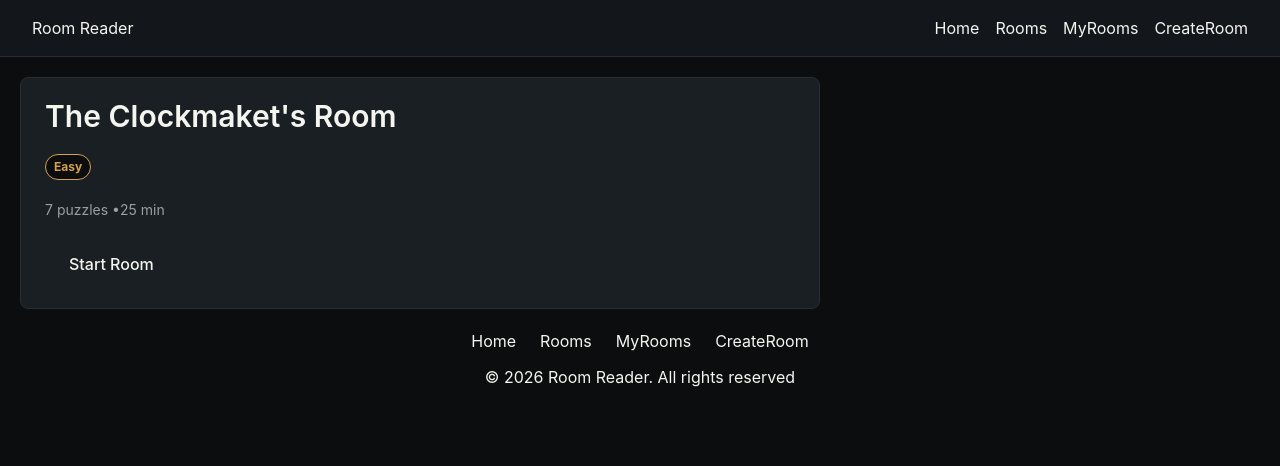
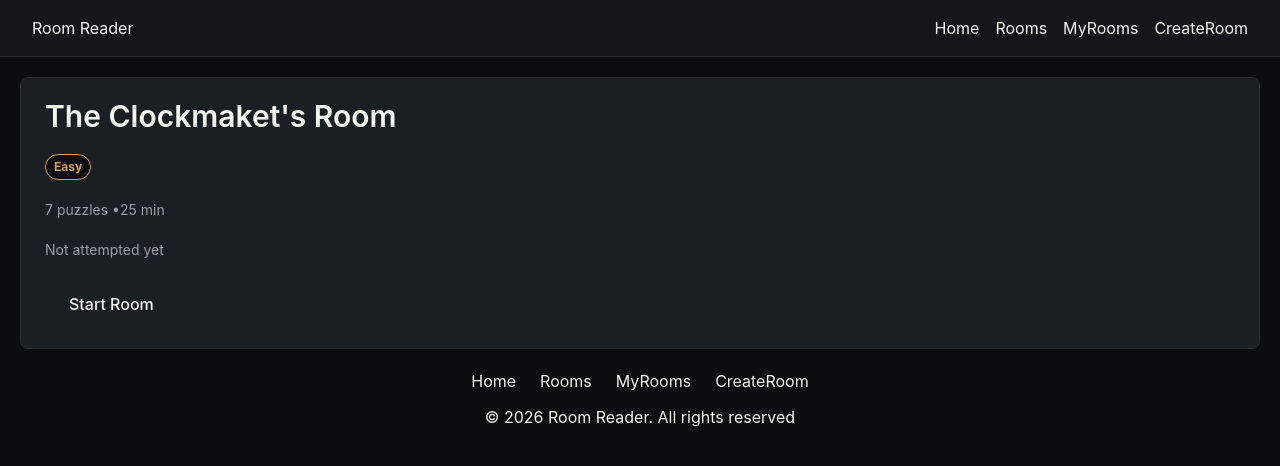
Before and after one commit to gouravasija16/room-reader, a React (Vite) app: page /rooms/room-1 in a window 1280 px wide. Shown: the top 466 px of the page. Built offline with nearby package versions, Linux system fonts and the light colour scheme.

Commit message:
add bestTime functionality

```diff
--- a/src/components/home/FeaturedRooms.jsx
+++ b/src/components/home/FeaturedRooms.jsx
@@ -1,12 +1,14 @@
 import { sampleRooms } from "../../data/sampleRooms";
 import Button from "../shared/Button";
 import RoomGrid from "../shared/RoomGrid";
+import { useNavigate } from "react-router-dom";
 export default function FeaturedRooms() {
+  const navigate=useNavigate()
   return (
     <section className="flex flex-col gap-4 py-7 px-6 max-w-7xl mx-auto  ">
     <div className="flex justify-between">
          <h2 className="text-2xl font-semibold text-text">Featured Rooms</h2>
-         <Button variant="text">
+         <Button variant="text" onClick={()=>navigate("/rooms")}>
            View All
          </Button>
     </div>
--- a/src/components/pages/Gameplay.jsx
+++ b/src/components/pages/Gameplay.jsx
@@ -3,7 +3,6 @@ import { sampleRooms } from "../../data/sampleRooms"
 import { useEffect, useState } from "react"
 import Button from "../shared/Button"
 import useTimer from "../shared/useTimer"
-
 export default function Gameplay() {
   const navigate = useNavigate()
   const { roomId } = useParams()
@@ -16,14 +15,13 @@ export default function Gameplay() {
 
   const currentPuzzle = room.puzzles[currentIndex]
   const isEscape = currentIndex >= room.puzzles.length
-  const time = useTimer(!isEscape)
+  const { formatted: time ,seconds } = useTimer(!isEscape)
 
   function HandleAnswer(e) {
     e.preventDefault()
     console.log(answer, currentPuzzle.answer)
     const isCorrect = answer.toLowerCase().trim() === currentPuzzle?.answer.toLowerCase().trim()
     console.log(isCorrect)
-
     if (isCorrect) {
       console.log("Advancing")
       setCurrentIndex((prev) => prev + 1)
@@ -44,13 +42,14 @@ export default function Gameplay() {
       navigate(`/rooms/${roomId}/results`, {
         state: {
           time,
+          seconds,
           isEscape,
           puzzleCount: room.puzzles.length,
           Count: count,
         },
       })
     }
-  }, [isEscape, navigate, roomId, count, room.puzzles.length, time])
+  }, [isEscape, navigate, roomId, count, room.puzzles.length, time,seconds])
 
   return (
     <div className="bg-elevated px-6 py-7 border border-border rounded-2xl m-8 ">
--- a/src/components/pages/Results.jsx
+++ b/src/components/pages/Results.jsx
@@ -1,10 +1,14 @@
 import Confetti from "react-confetti"
 import { useLocation,useParams,useNavigate } from "react-router-dom"
 import Button from "../shared/Button"
+import useLocalStorage from "../shared/useLocalStorage"
+import { useEffect } from "react"
+import formatTime from "../../utils/formatTime"
 export default function Results(){
     const {roomId}=useParams()
     const location=useLocation()
-    const {time,puzzleCount,Count}=location.state
+    const [bestTime,setBestTime]=useLocalStorage(`best-time-${roomId}`,null)
+    const {time,puzzleCount,Count,seconds}=location.state
     const navigate=useNavigate()
     function handlePlayAgain(){
         navigate(`/rooms/${roomId}`)
@@ -12,6 +16,14 @@ export default function Results(){
     function handleBrowseRooms(){
         navigate(`/rooms`)
     }
+    useEffect(()=>{
+        console.log("checking:",seconds,bestTime)
+        if(bestTime===null || seconds < bestTime){
+            console.log("saving new best time:",seconds)
+            setBestTime(seconds)
+        }
+
+    },[])
     return(
         <section className="flex flex-col justify-center items-center min-h-screen  tracking-wider">
            <h2 className="text-3xl font-bold text-accent tracking-wide font-sans text-center my-1">You Escaped! 🎉 </h2>
@@ -19,6 +31,7 @@ export default function Results(){
            <Confetti width={window.innerWidth} height={window.innerHeight} />
               <h3 className="text-sm text-muted">Your Time</h3>
               <p className="text-accent text-4xl font-bold" >{time}</p>
+              {bestTime && <p className="text-muted text-sm ">Best Time: {formatTime(bestTime)}</p>}
             <div className="flex gap-6 my-3">
                <p className="bg-surface border  border-transparent rounded-lg px-4 py-2 text-lg text-muted"><span  className="text-bold text-accent text-xl">{puzzleCount} </span>puzzles solved</p>
                <p className="bg-surface border border-transparent rounded-lg px-4 py-2 text-lg text-muted"><span className="text-bold text-accent text-xl">{Count}</span> hints used</p>
--- a/src/components/pages/RoomDetails.jsx
+++ b/src/components/pages/RoomDetails.jsx
@@ -1,17 +1,22 @@
 import { Link, useParams } from "react-router-dom"
 import { sampleRooms } from "../../data/sampleRooms"
 import DifficultyBadge from "../shared/DifficultyBadge"
+import useLocalStorage from "../shared/useLocalStorage"
+import formatTime from "../../utils/formatTime"
 export default function RoomDetails() {
     const { roomId } = useParams()
     const room = sampleRooms.find((sampleRoom) => sampleRoom.id === roomId)
-
+    const [bestTime] = useLocalStorage(`best-time-${roomId}`, null)
     return (
         <>
             {room ? (
-                <div  className="bg-elevated flex flex-col gap-5 rounded-lg px-6 py-5 border border-border transition hover:border-accent hover:scale-90 m-5 w-200">
+                <div  className="bg-elevated flex flex-col gap-5 rounded-lg px-6 py-5 border border-border transition hover:border-accent hover:scale-90 m-5  w-auto">
                     <h2 className="font-semibold text-3xl text-text ">{room.title}</h2>
                    <DifficultyBadge difficulty={room.difficulty} />
-                    <p className="text-sm text-muted">{room.puzzleCount} puzzles   <span>•{room.timeLimit} min </span></p>
+                    <p className="text-sm text-muted ">{room.puzzleCount} puzzles   <span>•{room.timeLimit} min </span></p>
+                    {bestTime ?
+                        <p className="text-lg text-accent font-bold px-0  m-0 text-left "><span className="text-muted text-sm px-2">Your best Time:</span>{formatTime(bestTime)}</p>
+                        : <p className="text-sm text-muted">Not attempted yet</p>}
                     <Link to={`/rooms/${room.id}/play`} className="px-6 py-3 rounded-lg font-medium transition hover:text-accent" >
                         Start Room
                     </Link>
--- /dev/null
+++ b/src/components/shared/useLocalStorage.jsx
@@ -0,0 +1,14 @@
+import { useEffect, useState } from "react"
+export default function useLocalStorage(key,initialValue){
+    function handleLocalStorage(){
+          return localStorage.getItem(key)
+         ? JSON.parse(localStorage.getItem(key))
+         : initialValue
+     }
+    const [value,setValue]=useState(()=>handleLocalStorage())
+     useEffect(()=>{
+       localStorage.setItem(key,JSON.stringify((value)))
+    },[value,key])
+
+    return [value,setValue]
+}
--- a/src/components/shared/useTimer.jsx
+++ b/src/components/shared/useTimer.jsx
@@ -1,14 +1,15 @@
 import { useEffect, useState } from "react";
-export default function useTimer(isRunning){
-    const [timer,setTimer]=useState(0)
-    useEffect(()=>{
-        const timerStart=setInterval(()=>setTimer(prev=>prev+1),1000)
-        return ()=>clearInterval(timerStart)
-    },[isRunning])
-    const minutes = Math.floor(timer / 60)
-    const seconds = timer % 60
-    const formattedMinutes = minutes < 10 ? `0${minutes}` : `${minutes}`
-    const formattedSeconds = seconds < 10 ? `0${seconds}` : `${seconds}`
+import formatTime from "../../utils/formatTime";
 
-    return `${formattedMinutes}:${formattedSeconds}`
+export default function useTimer(isRunning) {
+    const [timer, setTimer] = useState(0);
+
+    useEffect(() => {
+        if (!isRunning) return;
+
+        const timerStart = setInterval(() => setTimer(prev => prev + 1), 1000);
+        return () => clearInterval(timerStart);
+    }, [isRunning]);
+
+    return { seconds: timer, formatted: formatTime(timer) };
 }
--- /dev/null
+++ b/src/utils/formatTime.jsx
@@ -0,0 +1,8 @@
+export default function formatTime(timer){
+    const minutes = Math.floor(timer / 60)
+    const seconds = timer % 60
+    const formattedMinutes = minutes < 10 ? `0${minutes}` : `${minutes}`
+    const formattedSeconds = seconds < 10 ? `0${seconds}` : `${seconds}`
+   return `${formattedMinutes}:${formattedSeconds}`
+
+}
```
